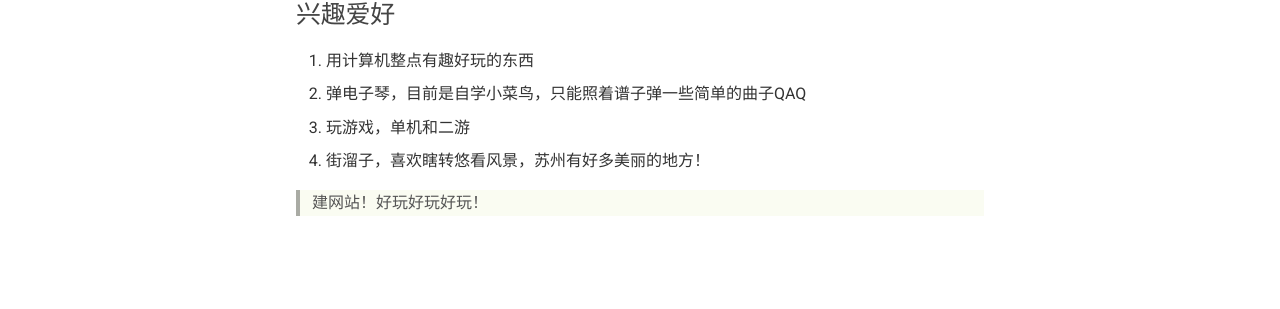
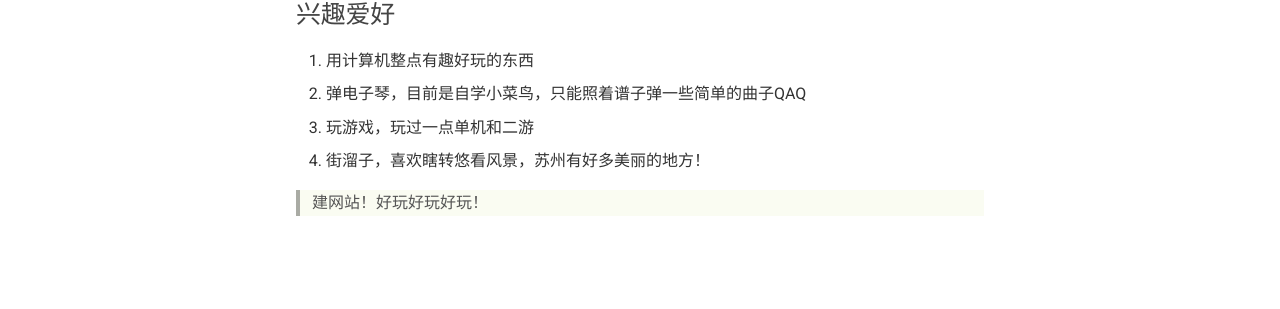
Before and after one commit to LoshGreenz/LoshGreenz.github.io, an MkDocs documentation site: the page built from docs/about.md, in a window 1280 px wide. Shown: the part 474-783 px from the top of the page. Built offline with MkDocs 1.6.1 and Material for MkDocs 9.7.7, drawn with Linux system fonts in a browser that asks for light colours.

Commit message:
测试cloudflare构建2

```diff
--- a/docs/about.md
+++ b/docs/about.md
@@ -28,7 +28,7 @@ tags:
 
 1.  用计算机整点有趣好玩的东西
 2.  弹电子琴，目前是自学小菜鸟，只能照着谱子弹一些简单的曲子QAQ
-3.  玩游戏，单机和二游
+3.  玩游戏，玩过一点单机和二游
 4.  街溜子，喜欢瞎转悠看风景，苏州有好多美丽的地方！
 
 > 建网站！好玩好玩好玩！
```
